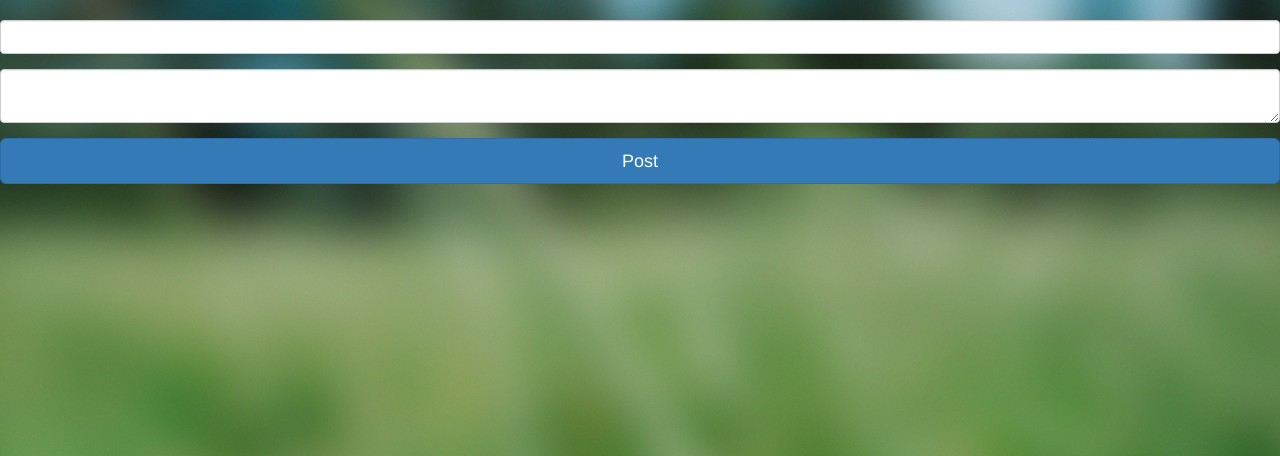
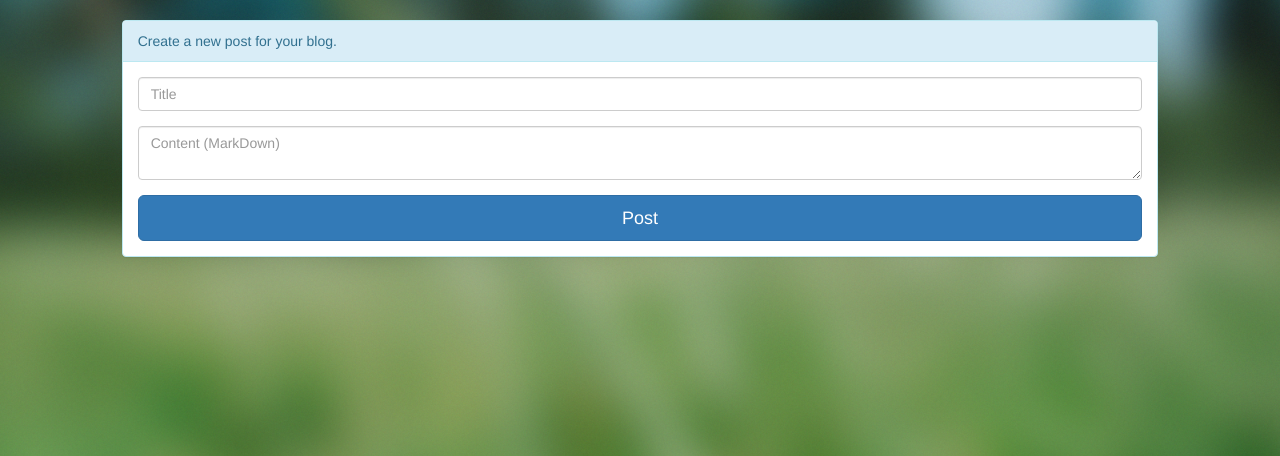
Before and after one commit to depado/MarkDownBlog, a Flask app: page /new in a window 1280 px wide. Shown: the part 51-507 px from the top of the page. Run offline with Flask 2, Linux system fonts and the light colour scheme; a user stored in the database is signed in; tables that the repository leaves empty hold one stand-in row (values such as "Sample post"); parts of the project's set-up code (start-up, migrations or seed data) failed here and were passed over; some libraries are stand-ins or nearby versions.

Commit message:
Fixing creation form and html

```diff
--- a/app/forms/post.py
+++ b/app/forms/post.py
@@ -7,5 +7,5 @@ from .base import CustomForm
 
 
 class PostForm(CustomForm):
-    title = StringField('Title', validators=[DataRequired(), Length(min=5)])
-    content = TextAreaField('Post', validators=[DataRequired()])
+    title = StringField('Title', validators=[DataRequired(), Length(min=5)], description={'placeholder': "Title"})
+    content = TextAreaField('Post', validators=[DataRequired()], description={'placeholder': "Content (MarkDown)"})
--- a/app/templates/new_post.html
+++ b/app/templates/new_post.html
@@ -1,12 +1,24 @@
 {% from "helpers.html" import render_field %}
 {% extends "blog_base.html" %}
 
-{% block content %}
-{{ super() }}
-<form class="form-signin" method="post" action="">
-    {{ form.hidden_tag() }}
-    {{ render_field(form.title) }}
-    {{ render_field(form.content) }}
-    <button class="btn btn-lg btn-primary btn-block" name="btn" type="submit" value="{{ form._prefix }}btn">Post</button>
-</form>
+{% block inner_content %}
+<div class="container-fluid">
+    <div class="row">
+        <div class="col-md-10 col-md-offset-1">
+            <form method="post" action="">
+                <div class="panel panel-info">
+                    <div class="panel-heading">
+                        Create a new post for your blog.
+                    </div>
+                    <div class="panel-body">
+                        {{ form.hidden_tag() }}
+                        {{ render_field(form.title) }}
+                        {{ render_field(form.content) }}
+                        <button class="btn btn-lg btn-primary btn-block" name="btn" type="submit" value="{{ form._prefix }}btn">Post</button>
+                    </div>
+                </div>
+            </form>
+        </div>
+    </div>
+</div>
 {% endblock %}
```
